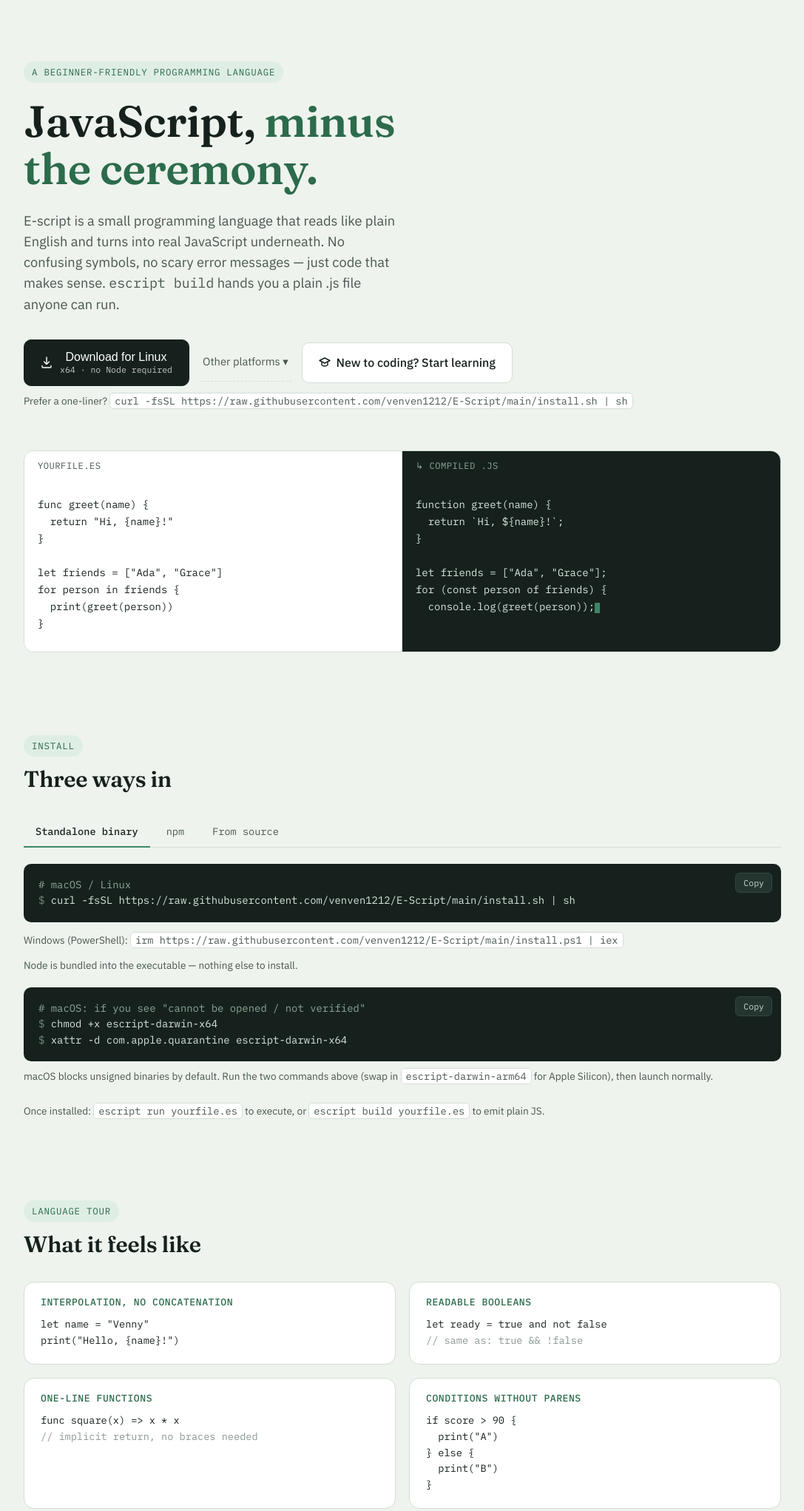
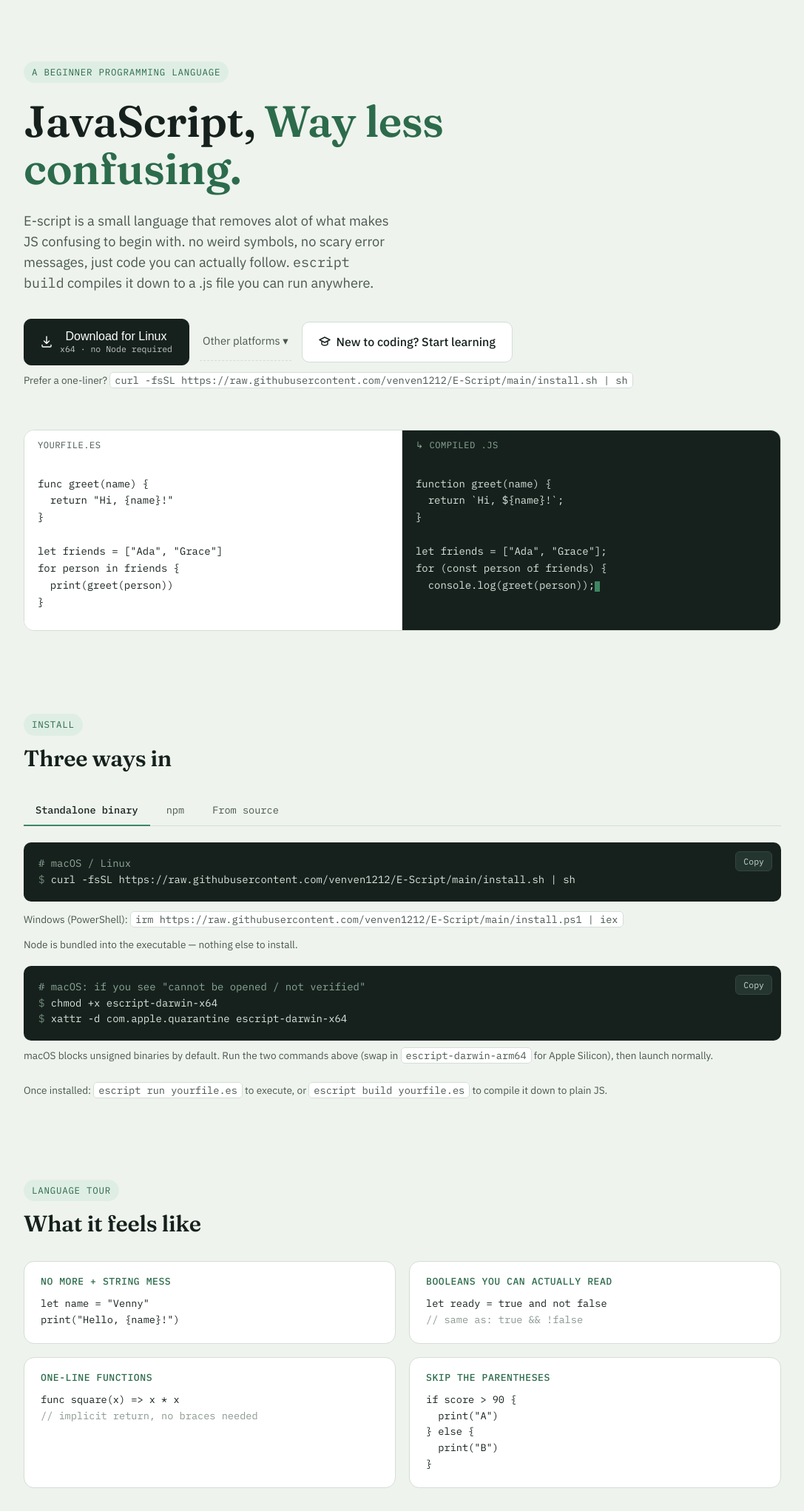
Before and after one commit to venven1212/E-Script, a website: page docs/index.html in a window 1280 px wide. Shown: the part 60-2103 px from the top of the page at 74% size, without its empty margins (96-1183 px from the left). Drawn offline with Linux system fonts and the light colour scheme.

Commit message:
ready for publish

```diff
--- a/docs/index.html
+++ b/docs/index.html
@@ -7,11 +7,11 @@
 <title>E-script — a programming language for people who find JavaScript confusing</title>
 <meta name="description" content="E-script is a small, beginner-friendly programming language that compiles to real JavaScript. No confusing symbols, no scary errors — just code that makes sense.">
 <meta property="og:title" content="E-script — a beginner-friendly programming language">
-<meta property="og:description" content="Learn to code without getting stuck. E-script reads like plain English and compiles straight to JavaScript.">
+<meta property="og:description" content="Learn to code without getting stuck. E-script trims out a lot of what makes JS confusing, then compiles straight to it.">
 <meta property="og:type" content="website">
 <meta name="twitter:card" content="summary">
 <meta name="twitter:title" content="E-script — a beginner-friendly programming language">
-<meta name="twitter:description" content="Learn to code without getting stuck. E-script reads like plain English and compiles straight to JavaScript.">
+<meta name="twitter:description" content="Learn to code without getting stuck. E-script trims out a lot of what makes JS confusing, then compiles straight to it.">
 <link rel="preconnect" href="https://fonts.googleapis.com">
 <link rel="preconnect" href="https://fonts.gstatic.com" crossorigin>
 <link href="https://fonts.googleapis.com/css2?family=Fraunces:opsz,wght@9..144,400;9..144,500;9..144,600&family=IBM+Plex+Sans:wght@400;500;600&family=IBM+Plex+Mono:wght@400;500&display=swap" rel="stylesheet">
@@ -52,7 +52,6 @@
   .wrap{max-width:var(--max); margin:0 auto; padding:0 28px;}
   :focus-visible{outline:3px solid var(--brand); outline-offset:3px; border-radius:4px;}
 
-  /* ---- nav ---- */
   nav{
     display:flex; align-items:center; justify-content:space-between;
     padding:22px 0;
@@ -68,7 +67,6 @@
   }
   .navlink:hover{color:var(--ink); border-color:var(--ink-soft);}
 
-  /* ---- hero ---- */
   header.hero{padding:64px 0 40px;}
   .eyebrow{
     display:inline-block; font-family:'IBM Plex Mono', monospace; font-size:.78rem;
@@ -115,7 +113,6 @@
   .hint{font-size:.85rem; color:var(--ink-soft); margin-top:6px;}
   .hint code{background:var(--canvas-raised); padding:1px 6px; border-radius:5px; border:1px solid var(--line);}
 
-  /* ---- transpile signature ---- */
   .transpile{
     margin-top:56px; border-radius:var(--radius); overflow:hidden;
     border:1px solid var(--line); background:var(--canvas-raised);
@@ -140,7 +137,6 @@
   @keyframes blink{50%{opacity:0;}}
   @media (prefers-reduced-motion: reduce){ .cursor{animation:none;} }
 
-  /* ---- install methods ---- */
   section.install{padding:72px 0 20px;}
   .section-head{max-width:52ch; margin-bottom:34px;}
   .section-head .eyebrow{margin-bottom:14px;}
@@ -170,7 +166,6 @@
   }
   .copy-btn:hover{background:#2F433C;}
 
-  /* ---- tour ---- */
   section.tour{padding:76px 0;}
   .tour-grid{display:grid; grid-template-columns:repeat(2, 1fr); gap:18px; margin-top:30px;}
   @media (max-width:720px){ .tour-grid{grid-template-columns:1fr;} }
@@ -206,9 +201,9 @@
 
 <header class="hero" id="top">
   <div class="wrap">
-    <span class="eyebrow">A beginner-friendly programming language</span>
-    <h1 class="headline">JavaScript, <em>minus the ceremony.</em></h1>
-    <p class="sub">E-script is a small programming language that reads like plain English and turns into real JavaScript underneath. No confusing symbols, no scary error messages — just code that makes sense. <code class="mono">escript build</code> hands you a plain .js file anyone can run.</p>
+    <span class="eyebrow">A beginner programming language</span>
+    <h1 class="headline">JavaScript, <em>Way less confusing.</em></h1>
+    <p class="sub">E-script is a small language that removes alot of what makes JS confusing to begin with. no weird symbols, no scary error messages, just code you can actually follow. <code class="mono">escript build</code> compiles it down to a .js file you can run anywhere.</p>
 
     <div class="download-row">
       <button class="btn-primary" id="primary-download">
@@ -297,7 +292,7 @@ npm link">Copy</button>
       </div>
     </div>
 
-    <p class="hint" style="margin-top:26px;">Once installed: <code>escript run yourfile.es</code> to execute, or <code>escript build yourfile.es</code> to emit plain JS.</p>
+    <p class="hint" style="margin-top:26px;">Once installed: <code>escript run yourfile.es</code> to execute, or <code>escript build yourfile.es</code> to compile it down to plain JS.</p>
   </div>
 </section>
 
@@ -309,12 +304,12 @@ npm link">Copy</button>
     </div>
     <div class="tour-grid">
       <div class="tour-card">
-        <h3>Interpolation, no concatenation</h3>
+        <h3>No more + string mess</h3>
         <pre>let name = "Venny"
 print("Hello, {name}!")</pre>
       </div>
       <div class="tour-card">
-        <h3>Readable booleans</h3>
+        <h3>Booleans you can actually read</h3>
         <pre>let ready = true and not false
 <span class="cm">// same as: true && !false</span></pre>
       </div>
@@ -324,7 +319,7 @@ print("Hello, {name}!")</pre>
 <span class="cm">// implicit return, no braces needed</span></pre>
       </div>
       <div class="tour-card">
-        <h3>Conditions without parens</h3>
+        <h3>Skip the parentheses</h3>
         <pre>if score > 90 {
   print("A")
 } else {
@@ -348,7 +343,6 @@ print("Hello, {name}!")</pre>
 </footer>
 
 <script>
-  // ---- OS-aware primary download button ----
   (function(){
     var ua = navigator.userAgent || '';
     var plat = (navigator.platform || '') + ' ' + ua;
@@ -361,7 +355,6 @@ print("Hello, {name}!")</pre>
 
     if (/Mac/i.test(plat)) {
       var isAppleSilicon = /Mac/.test(plat) && ua.indexOf('Intel') === -1;
-      // best-effort: most modern Macs visiting today are Apple Silicon
       asset = isAppleSilicon ? 'escript-darwin-arm64' : 'escript-darwin-x64';
       text = 'Download for macOS';
       subtext = (isAppleSilicon ? 'Apple Silicon' : 'Intel') + ' · no Node required';
@@ -381,7 +374,6 @@ print("Hello, {name}!")</pre>
     });
   })();
 
-  // ---- tabs ----
   document.querySelectorAll('.tab').forEach(function(tab){
     tab.addEventListener('click', function(){
       document.querySelectorAll('.tab').forEach(function(t){ t.setAttribute('aria-selected', 'false'); });
@@ -391,7 +383,6 @@ print("Hello, {name}!")</pre>
     });
   });
 
-  // ---- copy buttons ----
   document.querySelectorAll('.copy-btn').forEach(function(btn){
     btn.addEventListener('click', function(){
       navigator.clipboard.writeText(btn.dataset.copy).then(function(){
@@ -402,7 +393,6 @@ print("Hello, {name}!")</pre>
     });
   });
 
-  // ---- signature: live transpile typewriter ----
   (function(){
     var src = 'func greet(name) {\n  return "Hi, {name}!"\n}\n\nlet friends = ["Ada", "Grace"]\nfor person in friends {\n  print(greet(person))\n}';
     var out = 'function greet(name) {\n  return `Hi, ${name}!`;\n}\n\nlet friends = ["Ada", "Grace"];\nfor (const person of friends) {\n  console.log(greet(person));\n}';
```
